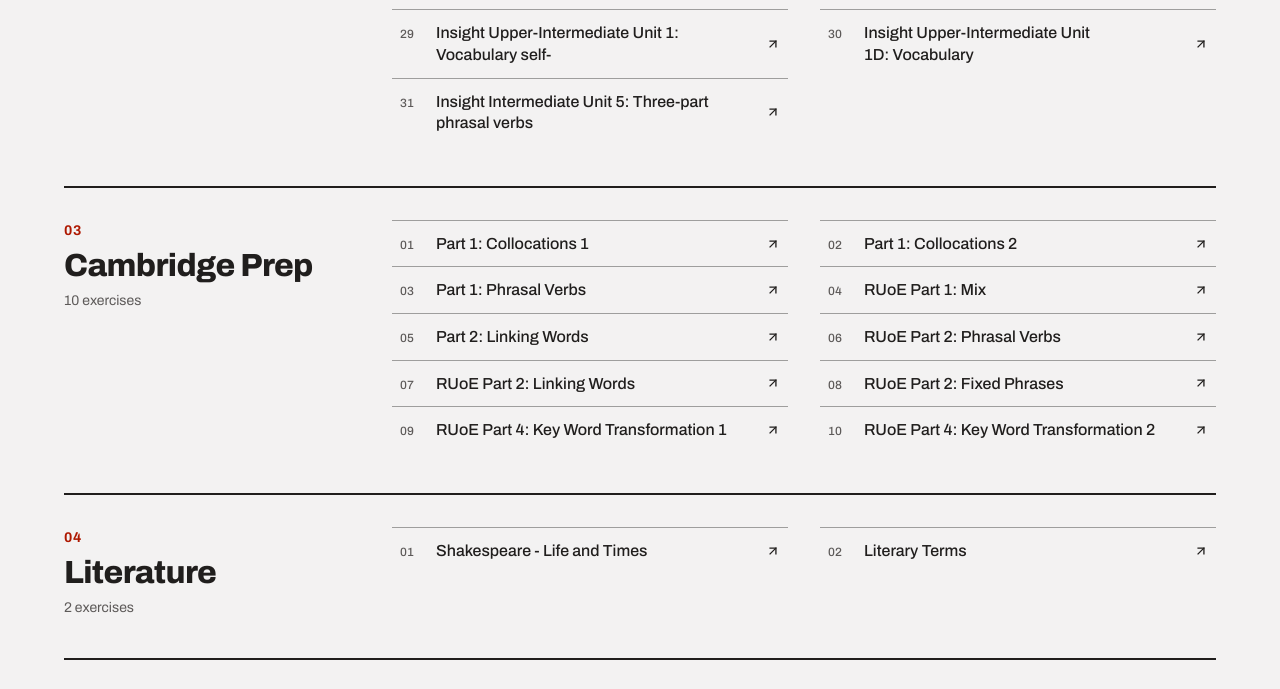
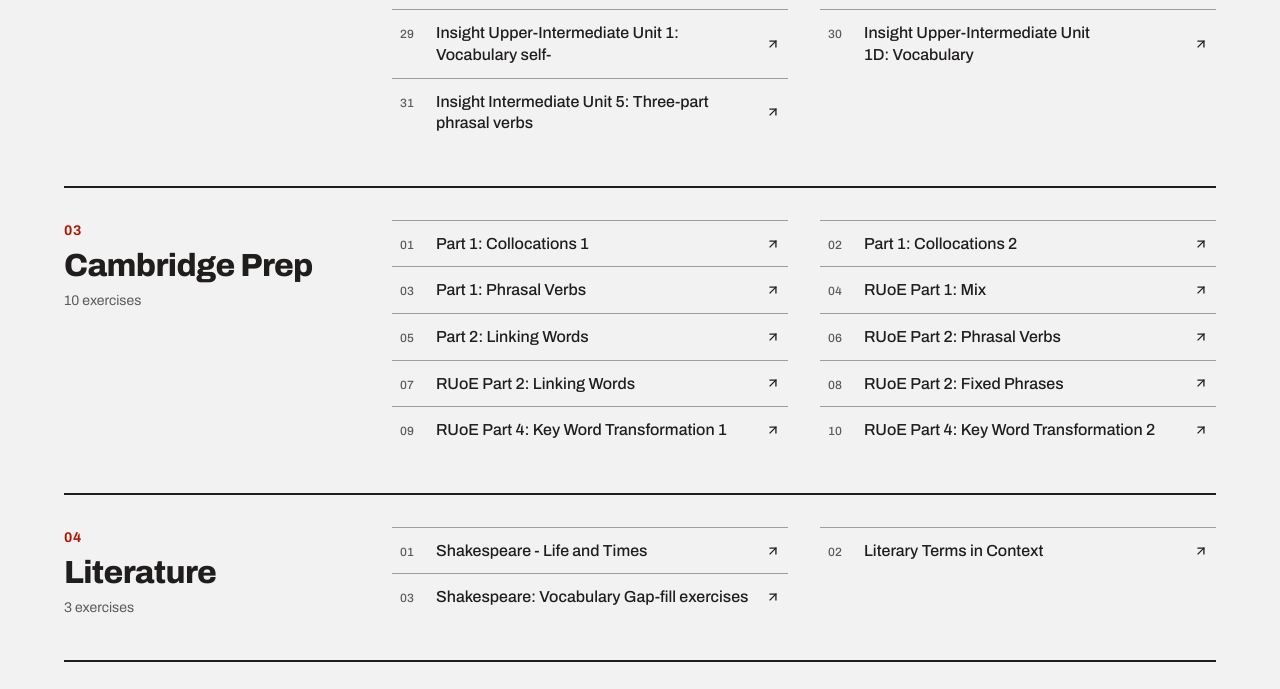
Before and after one commit to MrChurchman-English/exercises, a plain HTML site: page index.html in a window 1280 px wide. Shown: the part 2061-2750 px from the top of the page. Drawn offline with Linux system fonts and the light colour scheme.

Commit message:
Correct title formatting for Literary Terms section

```diff
--- a/index.html
+++ b/index.html
@@ -108,7 +108,8 @@ const DATA = [
   ]],
   ['Literature', [
     ['Shakespeare - Life and Times','shakespeare-millionaire.html'],
-    ['Literary Terms','Literary_Terms_in_Context.html'],
+    ['Literary Terms in Context','Literary_Terms_in_Context.html'],
+    ['Shakespeare: Vocabulary Gap-fill exercises','Shakespeare_vocabulary.html'],
   ]],
   ['Miscellaneous', [
     ['New York City Quiz',A+'f7b5e13d-6f71-41b8-a8b7-8545cdd66d99'],
```
